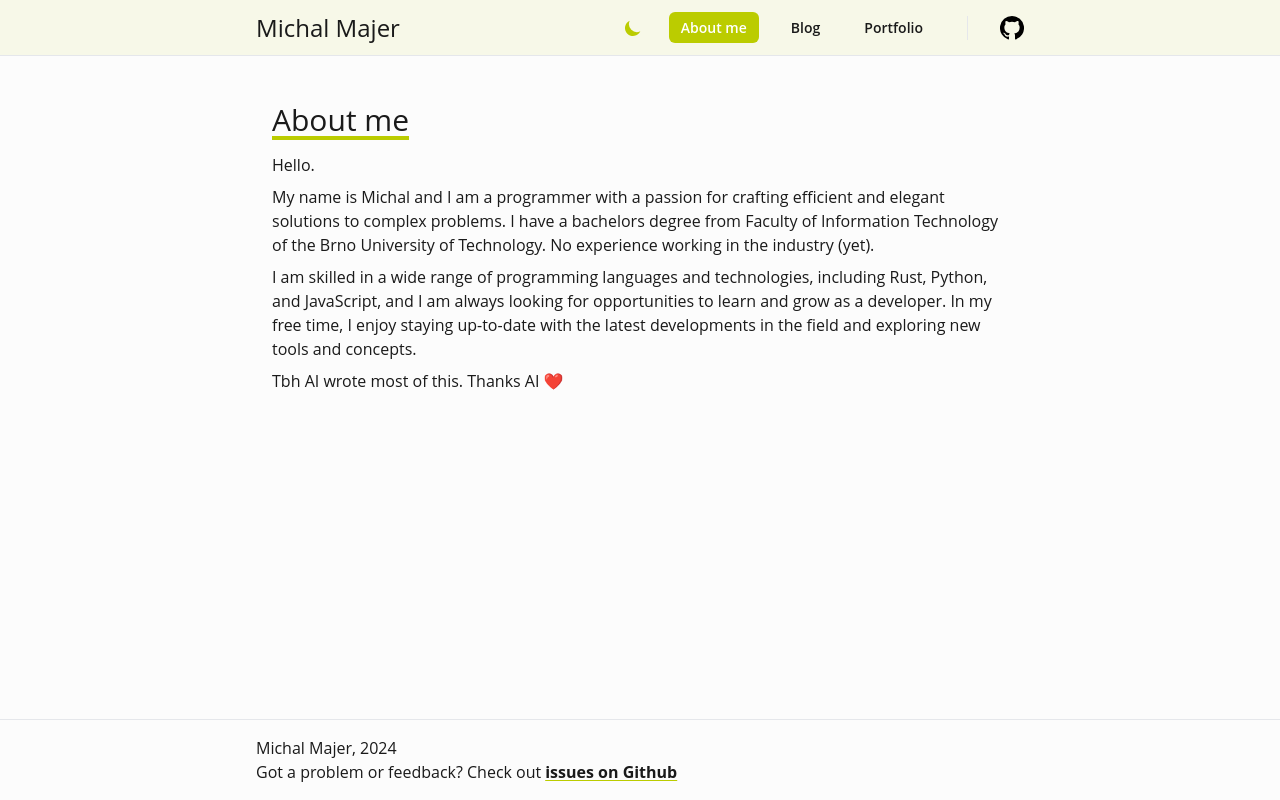
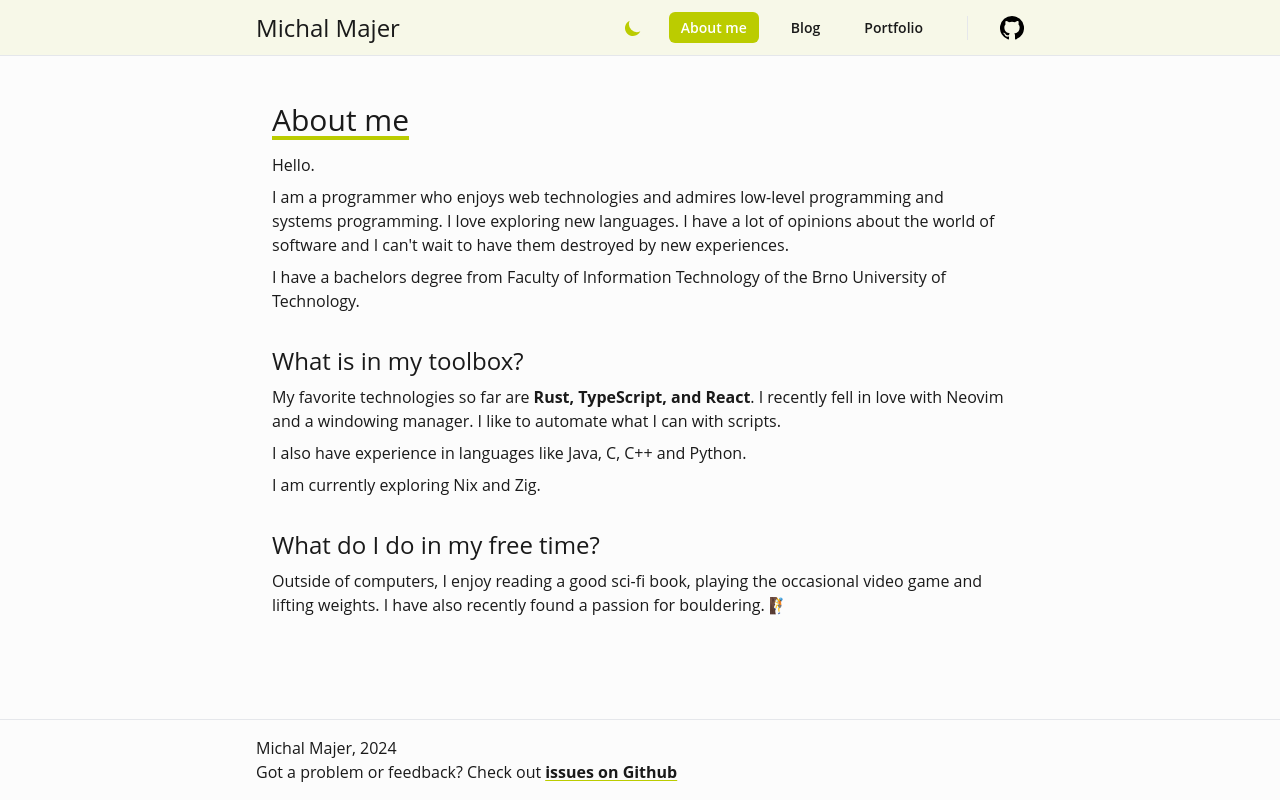
Before and after one commit to Sekky61/personal_website, a Next.js app in the folder web/: page /about in a window 1280 px wide. Built offline with nearby package versions, Linux system fonts and the light colour scheme.

Commit message:
Updated about me page

```diff
--- a/web/pages/about.tsx
+++ b/web/pages/about.tsx
@@ -1,5 +1,5 @@
-import type { NextPage } from 'next'
-import Head from 'next/head'
+import type { NextPage } from "next";
+import Head from "next/head";
 
 const About: NextPage = () => {
 	return (
@@ -7,25 +7,34 @@ const About: NextPage = () => {
 			<Head>
 				<title>Majer - about</title>
 			</Head>
-            <h1 className='heading-primary' >About me</h1>
+			<h1 className="heading-primary">About me</h1>
+			<p>Hello.</p>
 			<p>
-                Hello.
+				I am a programmer who enjoys web technologies and admires low-level
+				programming and systems programming. I love exploring new languages. I
+				have a lot of opinions about the world of software and I can't wait to
+				have them destroyed by new experiences.
 			</p>
 			<p>
-                My name is Michal and I am a programmer with a passion for crafting efficient and elegant solutions to complex problems.
-                I have a bachelors degree from Faculty of Information Technology of the Brno University of Technology.
-                No experience working in the industry (yet).
+				I have a bachelors degree from Faculty of Information Technology of the
+				Brno University of Technology.
 			</p>
+			<h2>What is in my toolbox?</h2>
             <p>
-                I am skilled in a wide range of programming languages and technologies, including Rust, Python, and JavaScript,
-                and I am always looking for opportunities to learn and grow as a developer.
-                In my free time, I enjoy staying up-to-date with the latest developments in the field and exploring new tools and concepts.
+				My favorite technologies so far are <b>Rust, TypeScript, and React</b>. I
+				recently fell in love with Neovim and a windowing manager.
+                I like to automate what I can with scripts.
 			</p>
+			<p>I also have experience in languages like Java, C, C++ and Python.</p>
+			<p>I am currently exploring Nix and Zig.</p>
+			<h2>What do I do in my free time?</h2>
 			<p>
-                Tbh AI wrote most of this. Thanks AI ❤️
+				Outside of computers, I enjoy reading a good sci-fi book, playing the
+				occasional video game and lifting weights. I have also recently found a
+				passion for bouldering. 🧗
 			</p>
 		</>
-    )
-}
+	);
+};
 
-export default About
+export default About;
--- a/web/pages/index.tsx
+++ b/web/pages/index.tsx
@@ -43,7 +43,7 @@ const Home: NextPage<PageProps> = ({ postsData }) => {
 						priority
 					/>
 				</div>
-			</div>
+				</div>
 			<div className="latest-posts">
 				<h2 className="heading-primary text-4xl font-semibold mb-5">
 					Latest posts
--- a/web/styles/globals.css
+++ b/web/styles/globals.css
@@ -21,6 +21,14 @@ https://m3.material.io/styles/color/the-color-system/color-roles
   body {
     font-family: 'Open Sans', sans-serif;
     @apply neutral-bg
+  }
+
+  h1 {
+    @apply text-4xl heading-primary;
+  }
+
+  h2 {
+    @apply text-2xl  mt-8;
   }
 
   .neutral-bg {
```
Lines whose indentation alone changed are shown as unchanged.
